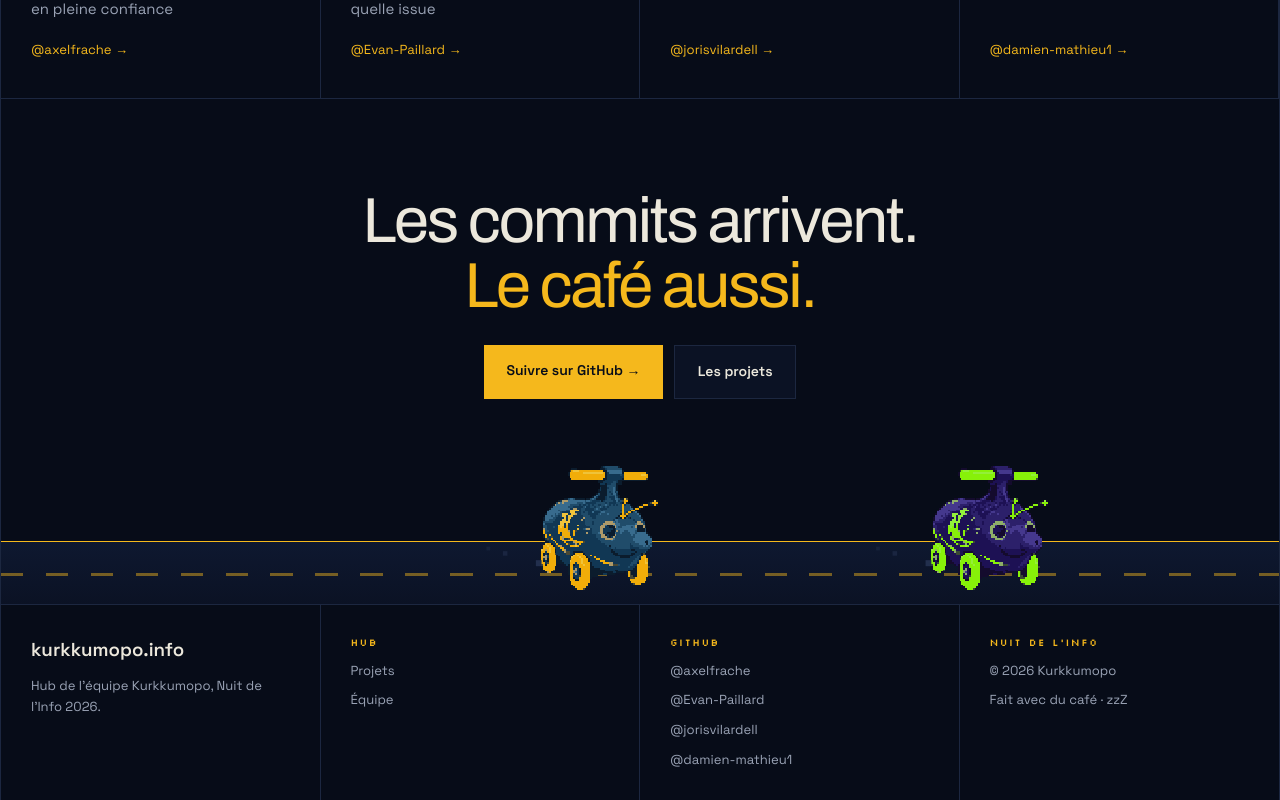
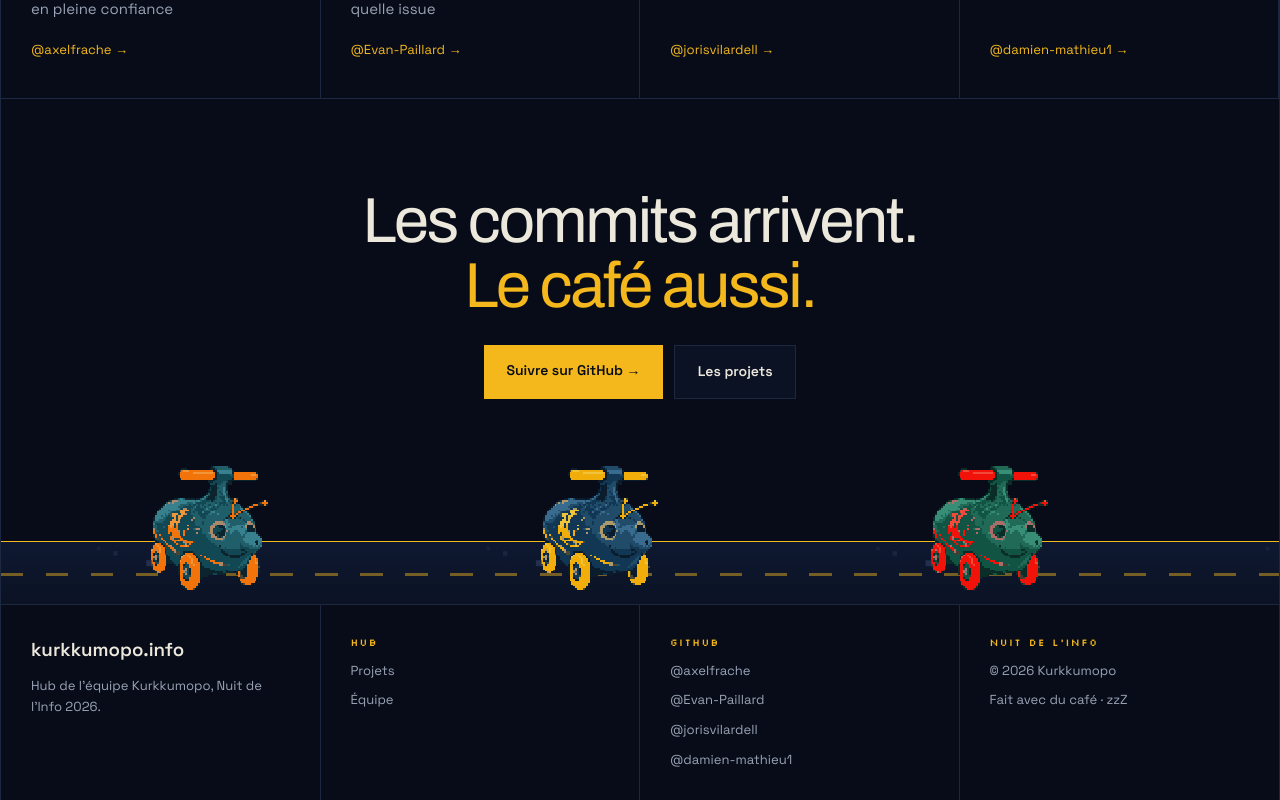
Before and after one commit to Kurkkumopo-NDI-2026/kurkkumopo-landing, a React (Vite) app: page / in a window 1280 px wide. Shown: the part 2012-2812 px from the top of the page. Built offline with nearby package versions, Linux system fonts and the light colour scheme.

Commit message:
feat: add kukkumopo by person

```diff
--- a/src/components/Sections.tsx
+++ b/src/components/Sections.tsx
@@ -1,5 +1,8 @@
 import type { CSSProperties } from 'react'
+import pixel from '../assets/kurkkumopo-pixel.png'
+import rouge from '../assets/kurkkumopo-pixel-rouge.png'
 import vert2 from '../assets/kurkkumopo-pixel-vert2.png'
+import orange from '../assets/kurkkumopo-pixel-orange.png'
 import { GITHUB_ORG, PROJECTS, STATS, TEAM } from '../data'
 import { useI18n } from '../i18n/context'
 import { Kart, Road, Track } from './pixel'
@@ -174,16 +177,18 @@ export function Team() {
   )
 }
 
+// un kart par membre, dans l'ordre de TEAM (jaune, rouge, vert, orange)
+const PEEK_KARTS = [pixel, rouge, vert2, orange]
+
 function Peek() {
   return (
     <div className="kk" style={{ position: 'absolute', left: 0, right: 0, bottom: 0, height: 200, overflow: 'hidden' }}>
       <Road animated={false} />
-      <Track bottom={10} zIndex={2} animation="kk-cross 12s linear infinite">
-        <Kart width={144} puffs />
-      </Track>
-      <Track bottom={10} zIndex={2} animation="kk-cross 12s -3s linear infinite">
-        <Kart width={144} puffs src={vert2} />
-      </Track>
+      {PEEK_KARTS.map((src, i) => (
+        <Track key={i} bottom={10} zIndex={2} animation={`kk-cross 12s ${-i * 3}s linear infinite`}>
+          <Kart width={144} puffs src={src} />
+        </Track>
+      ))}
     </div>
   )
 }
```
Also changed, not shown: src/assets/kurkkumopo-pixel-orange.png (added), src/assets/kurkkumopo-pixel-rouge.png (added).
